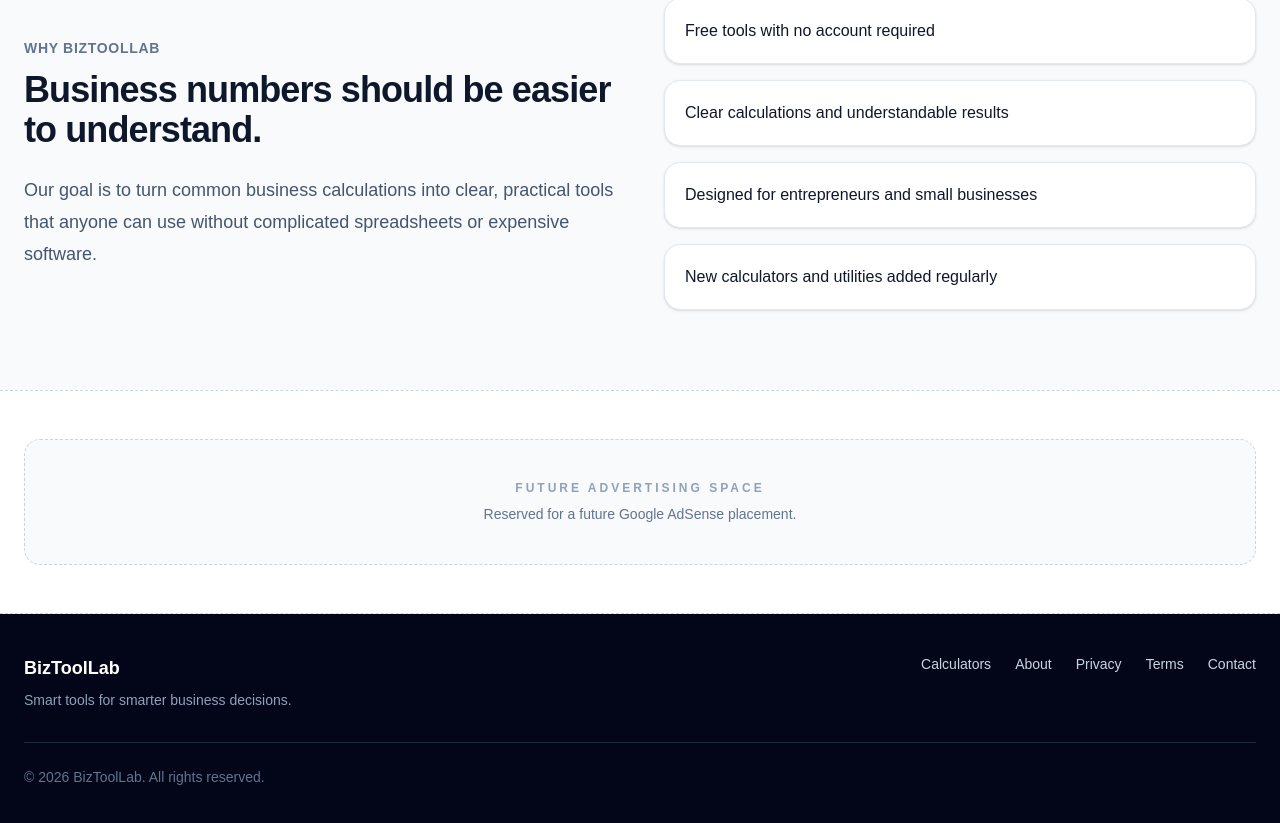
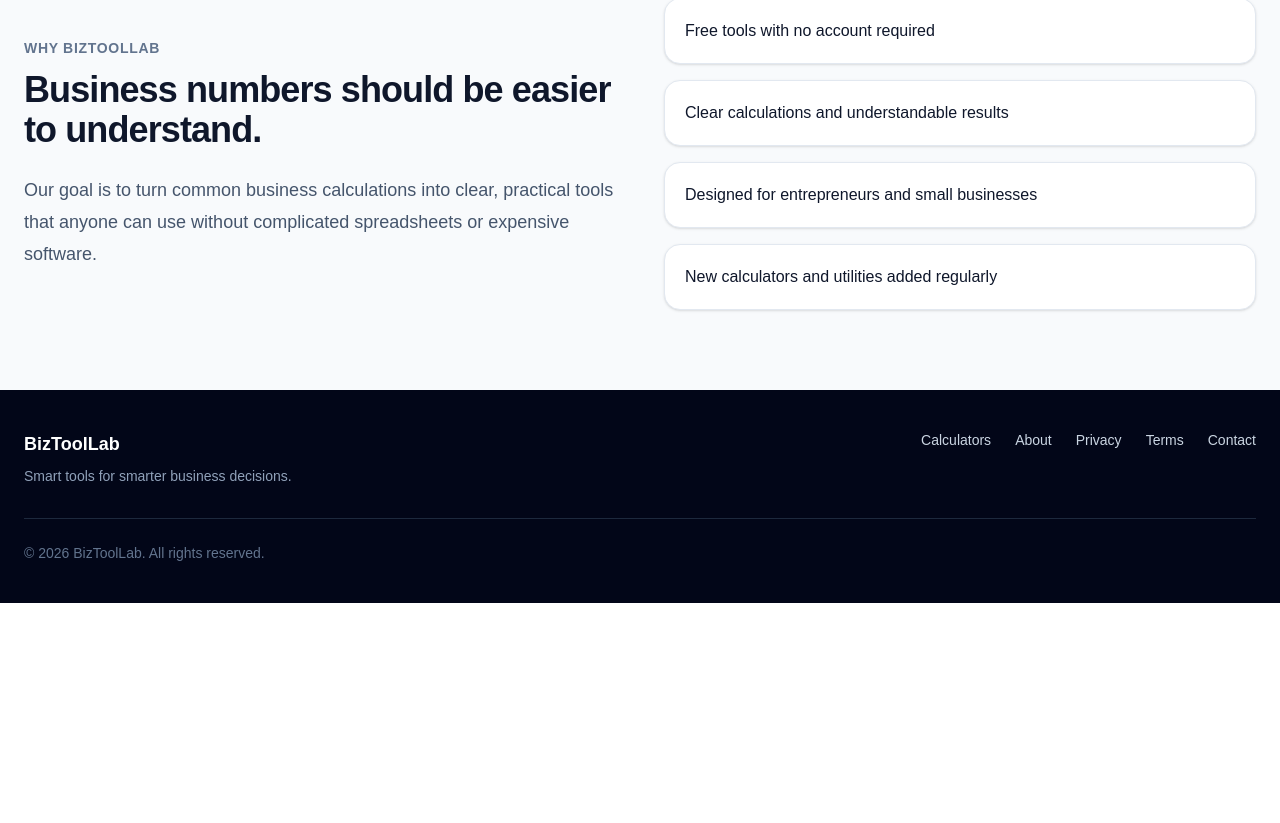
Before and after one commit to michaelansara72-admin/biztoollab, a Next.js app: page / in a window 1280 px wide. Shown: the part 2132-2955 px from the top of the page. After the commit the page ends 2735 px from the top, so only its background shows below. Built offline with nearby package versions, Linux system fonts and the light colour scheme.

Commit message:
Remove public advertising placeholders

```diff
--- a/src/app/calculators/break-even-calculator/page.tsx
+++ b/src/app/calculators/break-even-calculator/page.tsx
@@ -227,13 +227,6 @@ export default function BreakEvenCalculator() {
                 amount contributes toward paying fixed costs and then profit.
               </p>
             </div>
-          </div>
-
-          <div className="rounded-2xl border border-dashed border-slate-300 bg-white p-8 text-center">
-            <p className="text-sm font-medium text-slate-500">Advertisement</p>
-            <p className="mt-1 text-xs text-slate-400">
-              Future advertising space
-            </p>
           </div>
         </div>
 
--- a/src/app/calculators/laundromat-profit-calculator/page.tsx
+++ b/src/app/calculators/laundromat-profit-calculator/page.tsx
@@ -607,19 +607,6 @@ export default function LaundromatProfitCalculator() {
     })
   }
 />
-          {/* FUTURE AD */}
-
-          <div className="mt-6 rounded-2xl border border-dashed border-slate-300 bg-white p-6 text-center">
-
-            <p className="text-xs font-semibold uppercase tracking-[0.2em] text-slate-400">
-              Future ad space
-            </p>
-
-            <p className="mt-2 text-sm text-slate-500">
-              Reserved for future Google AdSense placement.
-            </p>
-
-          </div>
 
         </aside>
       </section>
--- a/src/app/calculators/startup-cost-calculator/page.tsx
+++ b/src/app/calculators/startup-cost-calculator/page.tsx
@@ -364,13 +364,6 @@ export default function StartupCostCalculator() {
               />
             </div>
           </div>
-
-          <div className="rounded-2xl border border-dashed border-slate-300 bg-white p-8 text-center">
-            <p className="text-sm font-medium text-slate-500">Advertisement</p>
-            <p className="mt-1 text-xs text-slate-400">
-              Future advertising space
-            </p>
-          </div>
         </div>
 
         <aside>
--- a/src/app/calculators/vending-machine-profit-calculator/page.tsx
+++ b/src/app/calculators/vending-machine-profit-calculator/page.tsx
@@ -344,15 +344,6 @@ export default function VendingMachineProfitCalculator()
                 step="100"
               />
             </div>
-          </div>
-
-          <div className="rounded-2xl border border-dashed border-slate-300 bg-white p-8 text-center">
-            <p className="text-sm font-medium text-slate-500">
-              Advertisement
-            </p>
-            <p className="mt-1 text-xs text-slate-400">
-              Future advertising space
-            </p>
           </div>
         </div>
 
--- a/src/app/page.tsx
+++ b/src/app/page.tsx
@@ -266,20 +266,6 @@ export default function Home() {
         </div>
       </section>
 
-      <section className="border-y border-dashed border-slate-300 bg-white">
-        <div className="mx-auto max-w-7xl px-6 py-12">
-          <div className="rounded-2xl border border-dashed border-slate-300 bg-slate-50 px-6 py-10 text-center">
-            <p className="text-xs font-semibold uppercase tracking-[0.25em] text-slate-400">
-              Future advertising space
-            </p>
-
-            <p className="mt-2 text-sm text-slate-500">
-              Reserved for a future Google AdSense placement.
-            </p>
-          </div>
-        </div>
-      </section>
-
       <footer className="bg-slate-950 text-slate-300">
         <div className="mx-auto max-w-7xl px-6 py-10">
           <div className="flex flex-col justify-between gap-6 sm:flex-row">
```
